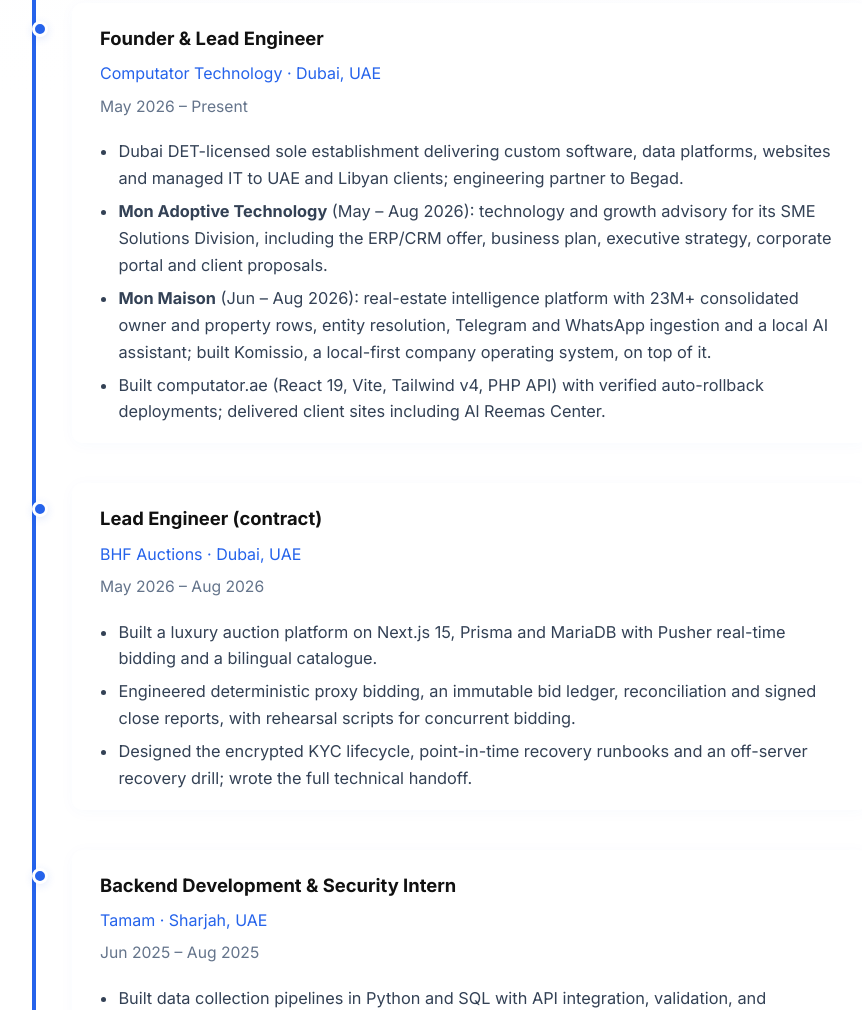
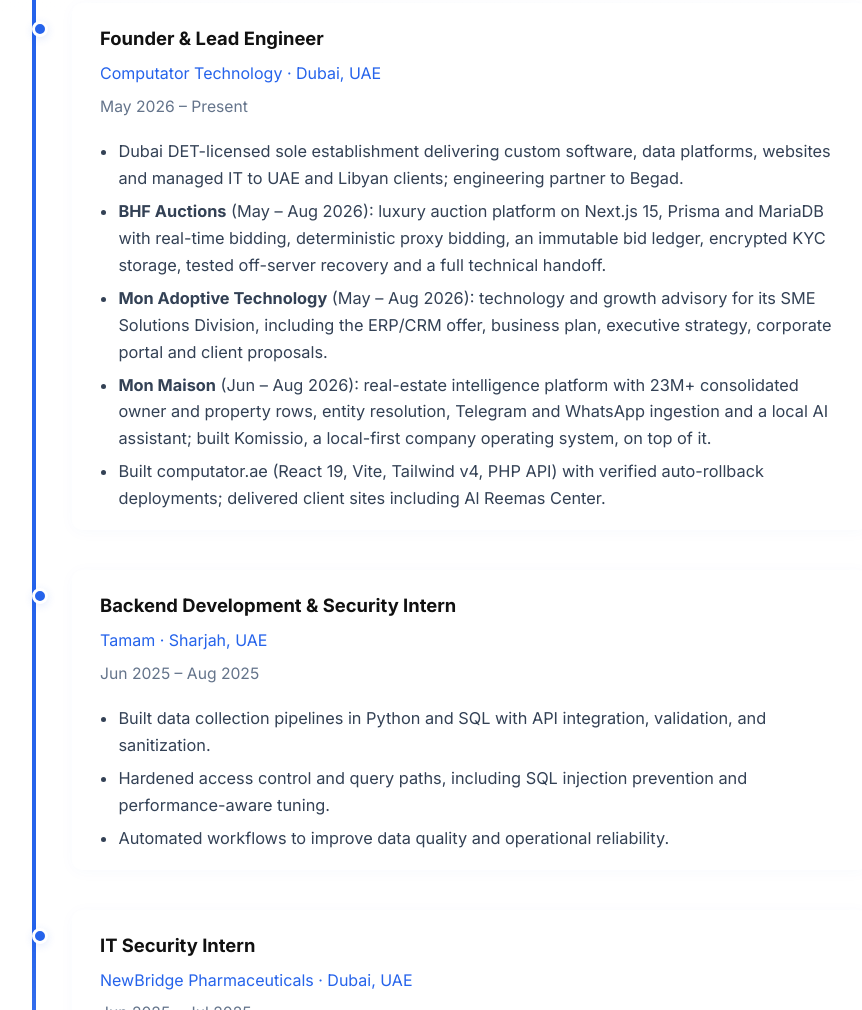
Before and after one commit to haresholmes/haresholmes.github.io, a plain HTML site: page index.html in a window 1280 px wide. Shown: the part 2468-3478 px from the top of the page, without its empty margins (198-1060 px from the left). Drawn offline with nearby package versions, Linux system fonts and the light colour scheme.

Commit message:
Fold BHF Auctions into Computator as a client engagement
BHF Auctions was a Computator client, not an employer. Move its auction
platform work under the Computator entry on the CV and site.

```diff
--- a/index.html
+++ b/index.html
@@ -99,7 +99,7 @@
         <section id="about">
             <h3 class="section-heading fade-in"><span class="section-number">01</span>About</h3>
             <p>Chief Technology Officer at <a href="https://begad.ae" target="_blank" rel="noopener">Begad</a>, a bilingual UAE marketplace, and founder of <strong>Computator Technology</strong>, a Dubai-licensed software and managed-IT practice, while finishing a BSc in Cybersecurity. Since August 2026 I have owned Begad's technology end to end: I closed payment and stock defects, rebuilt ad attribution, shipped the iOS and Android apps, and brought the platform back from git history after its production server was deleted with no backups.</p>
-            <p>Through Computator I have delivered a real-estate intelligence platform and technology strategy for Mon Adoptive Technology, and before that I built a luxury auction engine with an immutable bid ledger and tested recovery, and interned in backend, web and IT security roles. Outside client work I keep a Proxmox pentest range, a self-hosted WireGuard and Matrix E2EE stack, and a local-first contract-analysis platform built for my capstone. I care about systems that are secure by construction, documented well enough to rebuild, and honest about what they can and cannot do.</p>
+            <p>Through Computator I have delivered a luxury auction engine with an immutable bid ledger and tested recovery for BHF Auctions, and a real-estate intelligence platform and technology strategy for Mon Adoptive Technology. Before that I interned in backend, web and IT security roles. Outside client work I keep a Proxmox pentest range, a self-hosted WireGuard and Matrix E2EE stack, and a local-first contract-analysis platform built for my capstone. I care about systems that are secure by construction, documented well enough to rebuild, and honest about what they can and cannot do.</p>
         </section>
         <hr class="section-divider">
         <section id="education">
@@ -151,22 +151,10 @@
                     <div class="experience-date">May 2026 – Present</div>
                     <ul class="experience-bullets">
                         <li>Dubai DET-licensed sole establishment delivering custom software, data platforms, websites and managed IT to UAE and Libyan clients; engineering partner to Begad.</li>
+                        <li><strong>BHF Auctions</strong> (May – Aug 2026): luxury auction platform on Next.js 15, Prisma and MariaDB with real-time bidding, deterministic proxy bidding, an immutable bid ledger, encrypted KYC storage, tested off-server recovery and a full technical handoff.</li>
                         <li><strong>Mon Adoptive Technology</strong> (May – Aug 2026): technology and growth advisory for its SME Solutions Division, including the ERP/CRM offer, business plan, executive strategy, corporate portal and client proposals.</li>
                         <li><strong>Mon Maison</strong> (Jun – Aug 2026): real-estate intelligence platform with 23M+ consolidated owner and property rows, entity resolution, Telegram and WhatsApp ingestion and a local AI assistant; built Komissio, a local-first company operating system, on top of it.</li>
                         <li>Built computator.ae (React 19, Vite, Tailwind v4, PHP API) with verified auto-rollback deployments; delivered client sites including Al Reemas Center.</li>
-                    </ul>
-                </div>
-            </div>
-            <div class="experience-item">
-                <div class="experience-dot"></div>
-                <div class="experience-content">
-                    <div class="experience-role">Lead Engineer (contract)</div>
-                    <div class="experience-company">BHF Auctions · Dubai, UAE</div>
-                    <div class="experience-date">May 2026 – Aug 2026</div>
-                    <ul class="experience-bullets">
-                        <li>Built a luxury auction platform on Next.js 15, Prisma and MariaDB with Pusher real-time bidding and a bilingual catalogue.</li>
-                        <li>Engineered deterministic proxy bidding, an immutable bid ledger, reconciliation and signed close reports, with rehearsal scripts for concurrent bidding.</li>
-                        <li>Designed the encrypted KYC lifecycle, point-in-time recovery runbooks and an off-server recovery drill; wrote the full technical handoff.</li>
                     </ul>
                 </div>
             </div>
```
Also changed, not shown: cv.html (+1 -10 lines), 1 other file.
